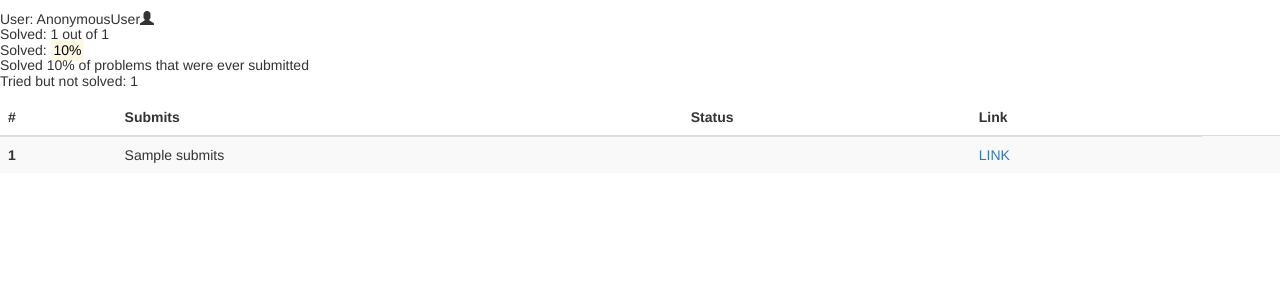
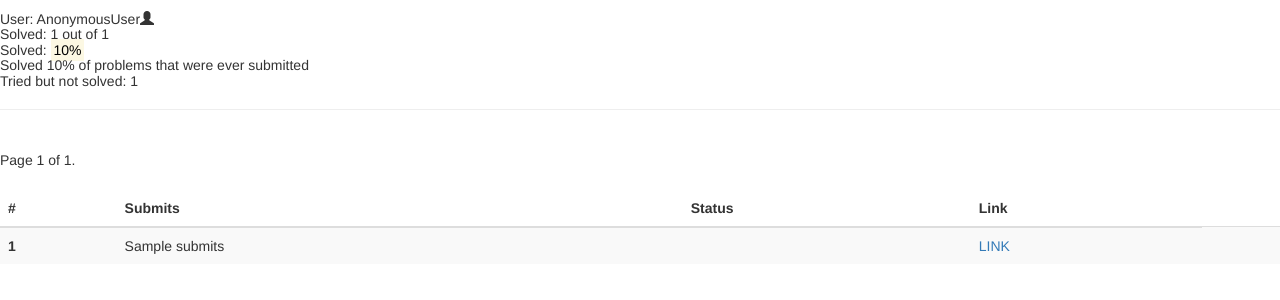
Before and after one commit to kiddick/mccme, a Django app: template templates/mccme/user_progress_ru.html in a window 1280 px wide. Shown: the top 300 px of the page. Run offline with Django 3.2, Linux system fonts and the light colour scheme; the template is opened without the code that fills it: most values are stand-ins (such as "Sample title", 1, 10 or a date in 2020); some libraries are stand-ins or nearby versions.

Commit message:
paginator

```diff
--- a/templates/mccme/user_progress_ru.html
+++ b/templates/mccme/user_progress_ru.html
@@ -21,6 +21,24 @@ Solved: <mark>{{progress}}%</mark><br>
 Solved  {{progress_light}}% of problems that were ever submitted<br>
 Tried but not solved: {{trying_count}}
 </h5>
+<hr>
+
+<div class="pagination">
+    <span class="step-links">
+        {% if problems.has_previous %}
+            <a href="?page={{ problems.previous_page_number }}">previous</a>
+        {% endif %}
+
+        <span class="current">
+            Page {{ problems.number }} of {{ problems.paginator.num_pages }}.
+        </span>
+
+        {% if problems.has_next %}
+            <a href="?page={{ problems.next_page_number }}">next</a>
+        {% endif %}
+    </span>
+</div>
+
 <table class='table table-striped'>
     <thead>
         <tr>
```
Also changed, not shown: views.py (+15 -1 lines).
